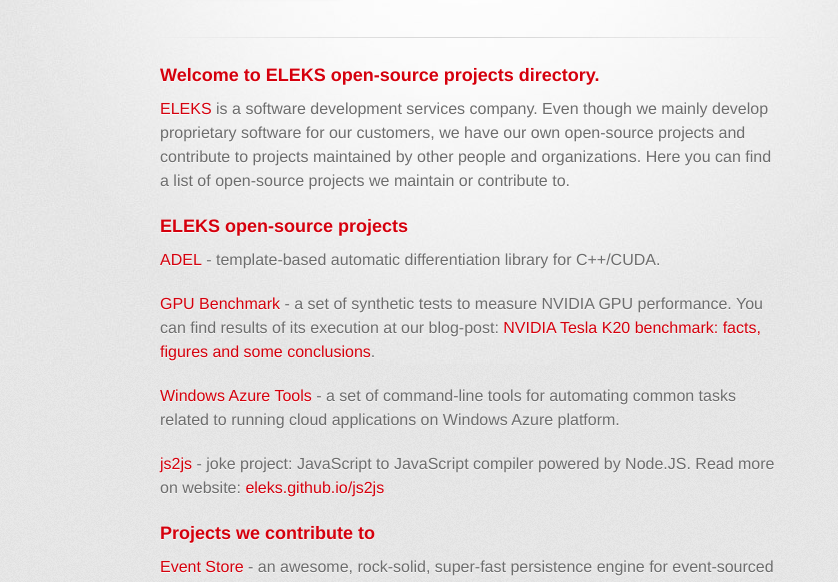
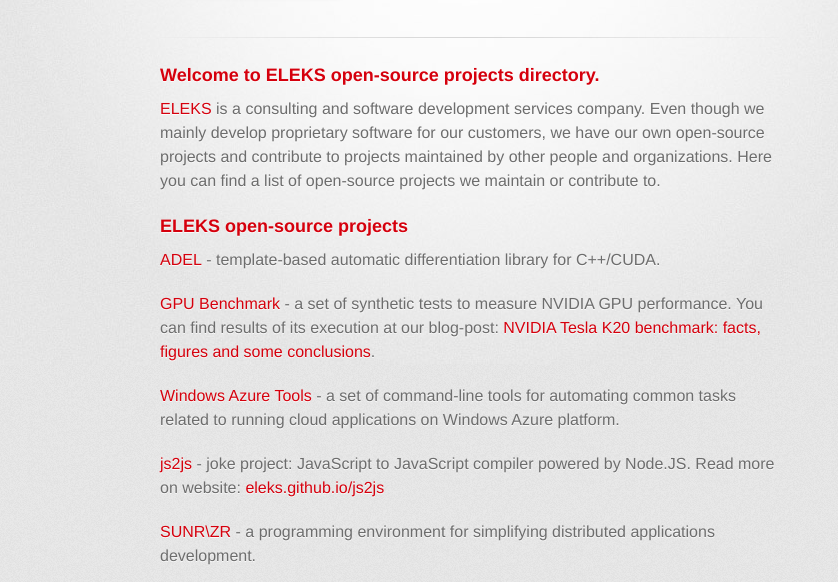
Before and after one commit to eleks/eleks.github.io, a plain HTML site: page index.html in a window 1280 px wide. Shown: the part 209-791 px from the top of the page, without its empty margins (170-1008 px from the left). Drawn offline with Linux system fonts and the light colour scheme; a web font is replaced by a local one.

Commit message:
Added sunrize

```diff
--- a/index.html
+++ b/index.html
@@ -31,7 +31,7 @@
         <section id="main_content">
           <h3>Welcome to ELEKS open-source projects directory.</h3>
 
-<p><a href="http://eleks.com">ELEKS</a> is a software development services company. Even though we mainly develop proprietary software for our customers, we have our own open-source projects and contribute to projects maintained by other people and organizations. Here you can find a list of open-source projects we maintain or contribute to.</p>
+<p><a href="http://eleks.com">ELEKS</a> is a consulting and software development services company. Even though we mainly develop proprietary software for our customers, we have our own open-source projects and contribute to projects maintained by other people and organizations. Here you can find a list of open-source projects we maintain or contribute to.</p>
 
 <h3>ELEKS open-source projects</h3>
 
@@ -42,6 +42,8 @@
 <p><a href="https://github.com/eleks/WindowsAzureTools">Windows Azure Tools</a> - a set of command-line tools for automating common tasks related to running cloud applications on Windows Azure platform.</p>
 
 <p><a href="https://github.com/eleks/js2js">js2js</a> - joke project: JavaScript to JavaScript compiler powered by Node.JS. Read more on website: <a href="http://eleks.github.io/js2js">eleks.github.io/js2js</a></p>
+
+<p><a href="http://sunrzr.com">SUNR\ZR</a> - a programming environment for simplifying distributed applications development.</p>
 
 <h3>Projects we contribute to</h3>
 
```
